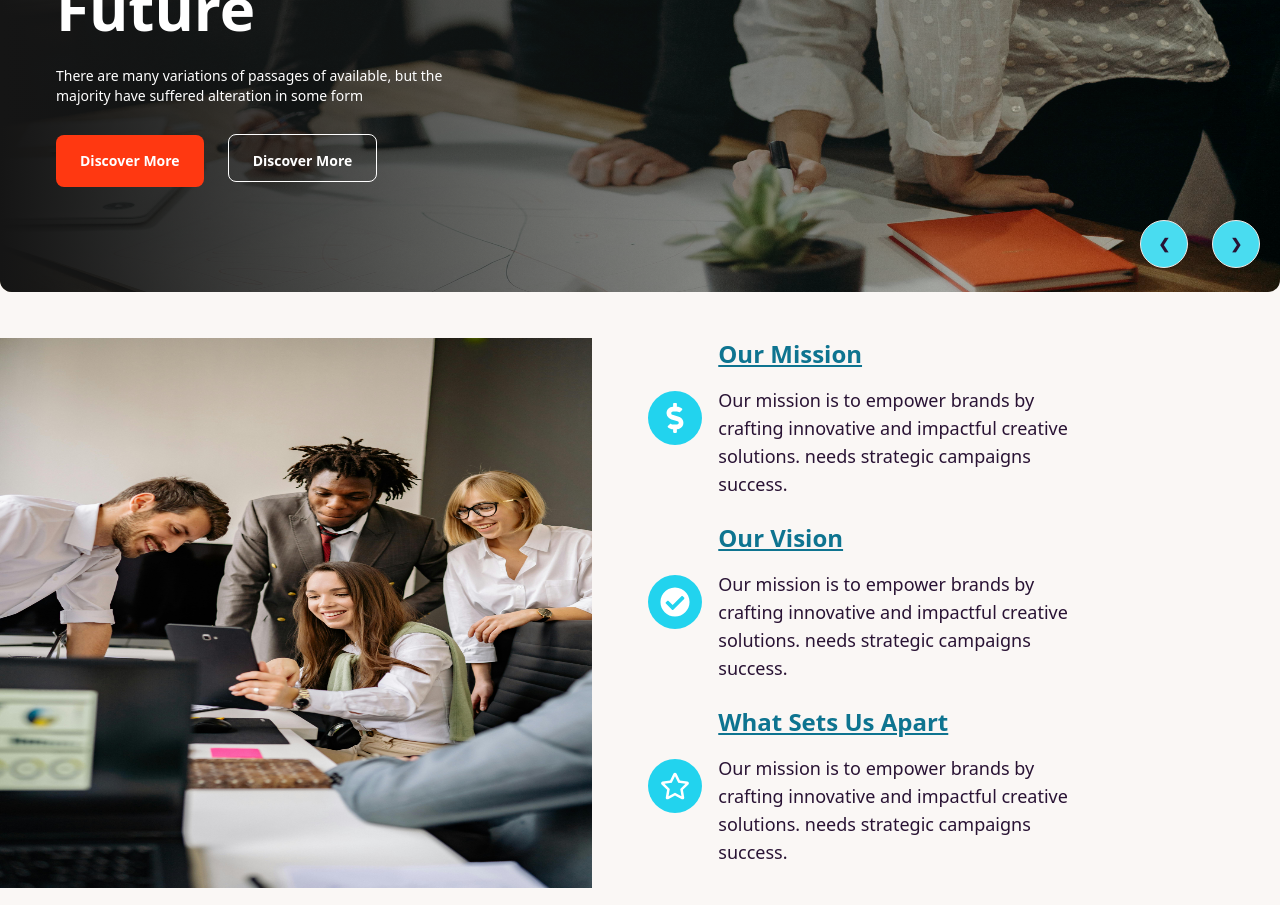
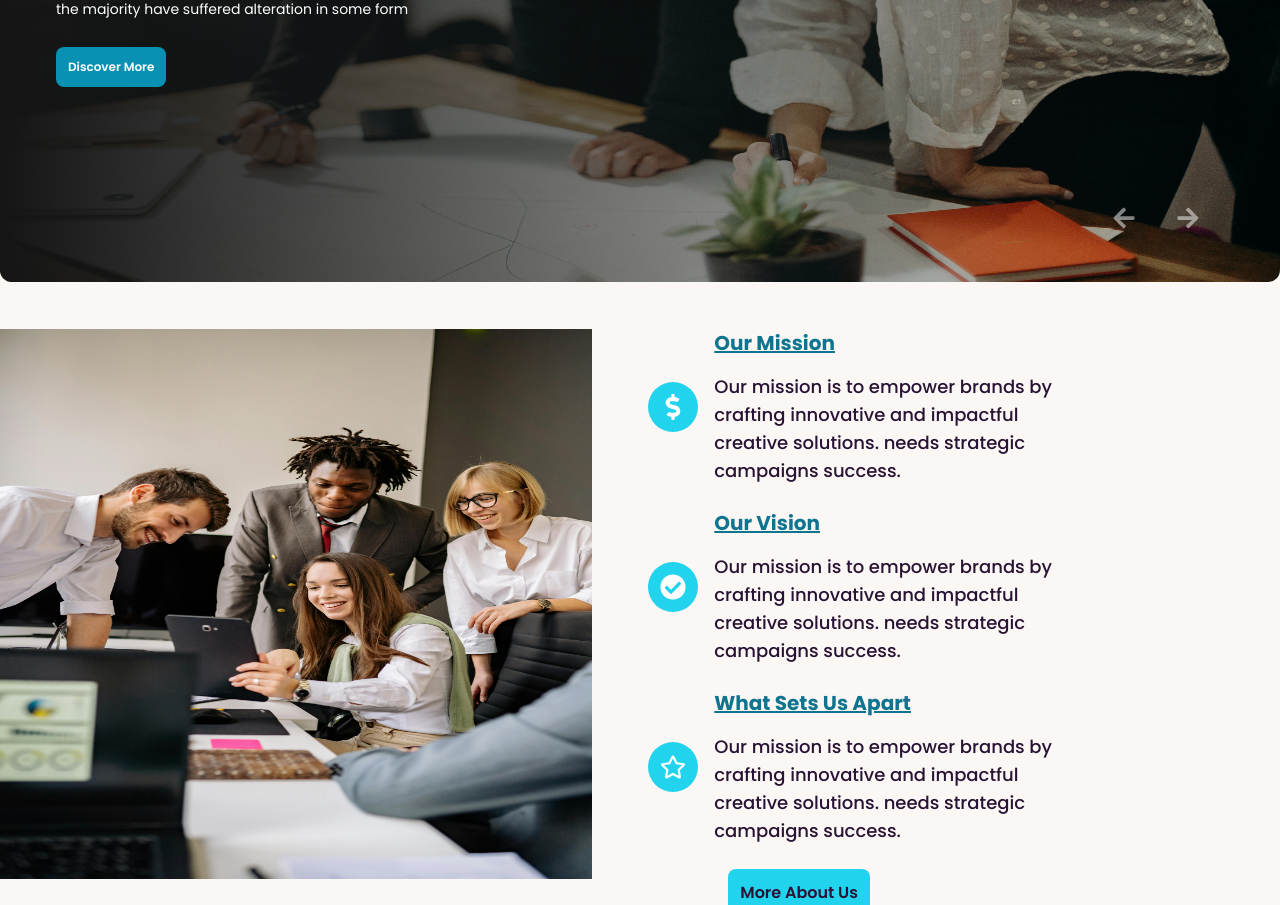
Before and after one commit to sumondas2001/React-Corporate-Website, a React app: page / in a window 1280 px wide. Shown: the part 380-1285 px from the top of the page. Built offline with nearby package versions, Linux system fonts and the light colour scheme; the HTML template or start-up script is replaced by a standard one.

Commit message:
about section and slider section and firebase setup

```diff
--- a/package.json
+++ b/package.json
@@ -11,6 +11,8 @@
   },
   "dependencies": {
     "aos": "^2.3.4",
+    "axios": "^1.7.7",
+    "firebase": "^11.0.1",
     "localforage": "^1.10.0",
     "match-sorter": "^7.0.0",
     "react": "^18.3.1",
--- a/src/components/About/About.jsx
+++ b/src/components/About/About.jsx
@@ -13,42 +13,48 @@ const About = () => {
           <div className="mt-10 mb-10 flex gap-14 ">
 
 
-               <div data-aos="fade-down" >
+               <div data-aos="fade-up"
+                    data-aos-easing="ease-out-cubic"
+                    data-aos-duration="1500"
+                    data-aos-offset="100">
                     <img className="w-[600px] h-[550px]" src={aboutImg} alt="" />
                </div>
 
 
-               <div data-aos="fade-down" className="w-1/2   ">
+               <div className="w-1/2   " data-aos="fade-up"
+                    data-aos-easing="ease-out-cubic"
+                    data-aos-duration="2500"
+                    data-aos-offset="100">
 
                     <div className="mb-6 flex items-center gap-4 ">
                          <div className="bg-cyan-400 p-3 rounded-full inline-flex items-center justify-center">
-                              <FaDollarSign className="text-white" size={30}></FaDollarSign>
+                              <FaDollarSign className="text-white" size={26}></FaDollarSign>
                          </div>
                          <div>
-                              <h1 className="text-2xl mb-4  font-black text-cyan-700 underline">Our Mission</h1>
+                              <h1 className="text-xl mb-4  font-bold text-cyan-700 underline">Our Mission</h1>
                               <p className="text-lg font-medium w-8/12">Our mission is to empower brands by crafting innovative and impactful creative solutions. needs strategic campaigns success.</p>
                          </div>
                     </div>
                     <div className="mb-6 flex gap-4 items-center">
                          <div className="bg-cyan-400 p-3 rounded-full inline-flex items-center justify-center">
-                              <FaCheckCircle className="text-white" size={30}></FaCheckCircle>
+                              <FaCheckCircle className="text-white" size={26}></FaCheckCircle>
                          </div>
                          <div>
-                              <h1 className="text-2xl mb-4  font-black text-cyan-700 underline">Our Vision</h1>
+                              <h1 className="text-xl mb-4  font-bold text-cyan-700 underline">Our Vision</h1>
                               <p className="text-lg font-medium w-8/12">Our mission is to empower brands by crafting innovative and impactful creative solutions. needs strategic campaigns success.</p>
                          </div>
                     </div>
                     <div className="mb-6 flex gap-4 items-center">
                          <div className="bg-cyan-400 p-3 rounded-full inline-flex items-center justify-center">
-                              <FaRegStar className="text-white" size={30}></FaRegStar>
+                              <FaRegStar className="text-white" size={26}></FaRegStar>
                          </div>
                          <div>
-                              <h1 className="text-2xl mb-4  font-black text-cyan-700 underline">What Sets Us Apart</h1>
+                              <h1 className="text-xl mb-4  font-bold text-cyan-700 underline">What Sets Us Apart</h1>
                               <p className="text-lg font-medium w-8/12">Our mission is to empower brands by crafting innovative and impactful creative solutions. needs strategic campaigns success.</p>
                          </div>
                     </div>
-                    <div className="mt-10 ml-20">
-                         <button className="btn text-xl font-bold bg-cyan-400 hover:bg-cyan-700">More About Us</button>
+                    <div className="mt-6 ml-20">
+                         <button className=" rounded-lg p-3 text-base font-semibold bg-cyan-400 hover:bg-cyan-700">More About Us</button>
                     </div>
                </div>
           </div>
--- a/src/components/Home/Home.jsx
+++ b/src/components/Home/Home.jsx
@@ -1,6 +1,7 @@
 import About from "../../components/About/About";
 import Slider from "../Slider/slider";
 import Timeline from "../Growth/Growth";
+import OurTeam from "../OurTeam/OurTeam";
 
 
 const Home = () => {
@@ -9,6 +10,7 @@ const Home = () => {
                <Slider></Slider>
                <About></About>
                <Timeline></Timeline>
+               <OurTeam></OurTeam>
           </div>
      );
 };
--- a/src/components/Root.jsx
+++ b/src/components/Root.jsx
@@ -5,7 +5,7 @@ import Footer from "./Footer/Footer";
 
 const Root = () => {
      return (
-          <div className="max-w-7xl mx-auto">
+          <div className="max-w-7xl mx-auto font-poppins">
                <Navbar />
                <Outlet></Outlet>
                <Footer></Footer>
--- a/src/components/Slider/Slider.jsx
+++ b/src/components/Slider/Slider.jsx
@@ -4,27 +4,30 @@ import img3 from '../../assets/homeCarousel/pexels-divinetechygirl-1181396.jpg';
 import img4 from '../../assets/homeCarousel/pexels-jopwell-2422277.jpg';
 import img5 from '../../assets/homeCarousel/pexels-marily-torres-227778-776615.jpg';
 import img6 from '../../assets/homeCarousel/pexels-rethaferguson-3811082.jpg';
+import { FaArrowRight, FaArrowLeft } from "react-icons/fa";
+
 
 const Slider = () => {
      return (
-          <div className="carousel w-full h-[600px]">
+          <div className="carousel w-full h-[590px]">
                <div id="slide1" className="carousel-item relative w-full">
                     <img
                          src={img1}
                          className="w-full rounded-xl" />
                     <div className="absolute rounded-xl h-full pl-14 top-0 left-0 right-0 justify-start flex gap-6 items-center bg-gradient-to-r from-[#151515] to-[rgba(21, 21, 21, 0.00)]">
                          <div className="space-y-7 w-1/3 ">
-                              <h1 className="text-6xl font-bold text-white">Innovating for a Sustainable Future</h1>
+                              <h1 className="text-2xl font-bold text-white">Innovating for a Sustainable Future</h1>
                               <p className="text-sm font-normal text-white">There are many variations of passages of  available, but the majority have suffered alteration in some form</p>
                               <div className="">
-                                   <button className="bg-[#FF3811] text-sm font-semibold text-white px-6 py-4 rounded-lg hover:bg-[#f06549] mr-6">Discover More</button>
-                                   <button className=" text-sm font-semibold text-white px-6 py-4 rounded-lg btn-outline btn">Discover More</button>
+                                   <button className="bg-cyan-600 text-xs  font-semibold text-white p-3 rounded-lg hover:bg-cyan-700 mr-6">Discover More</button>
+
+
                               </div>
                          </div>
                     </div>
-                    <div className="absolute bottom-0 left-5 right-5 justify-end flex -translate-y-1/2 transform gap-6">
-                         <a href="#slide6" className="btn  btn-circle hover:bg-[#76efff] bg-[#49dcf0] ">❮</a>
-                         <a href="#slide2" className="btn  btn-circle hover:bg-[#76efff] bg-[#49dcf0] ">❯</a>
+                    <div className="absolute bottom-10  left-5 right-20 justify-end flex -translate-y-1/2 transform gap-10">
+                         <a href="#slide6" ><FaArrowLeft className="text-2xl text-white opacity-50" /></a>
+                         <a href="#slide2"  ><FaArrowRight className="text-2xl  text-white opacity-50" /></a>
                     </div>
                </div>
                <div id="slide2" className="carousel-item relative w-full">
@@ -33,17 +36,18 @@ const Slider = () => {
                          className="w-full rounded-xl" />
                     <div className="absolute rounded-xl h-full pl-14 top-0 left-0 right-0 justify-start flex gap-6 items-center bg-gradient-to-r from-[#151515] to-[rgba(21, 21, 21, 0.00)]">
                          <div className="space-y-7 w-1/3 ">
-                              <h1 className="text-6xl font-bold text-white">Empowering Your Business with Advanced Solutions</h1>
+                              <h1 className="text-2xl font-bold text-white">Innovating for a Sustainable Future</h1>
                               <p className="text-sm font-normal text-white">There are many variations of passages of  available, but the majority have suffered alteration in some form</p>
                               <div className="">
-                                   <button className="bg-[#FF3811] text-sm font-semibold text-white px-6 py-4 rounded-lg hover:bg-[#f06549] mr-6">Discover More</button>
-                                   <button className=" text-sm font-semibold text-white px-6 py-4 rounded-lg btn-outline btn">Discover More</button>
+                                   <button className="bg-cyan-600 text-xs  font-semibold text-white p-3 rounded-lg hover:bg-cyan-700 mr-6">Discover More</button>
+
+
                               </div>
                          </div>
                     </div>
-                    <div className="absolute bottom-0 left-5 right-5 justify-end flex -translate-y-1/2 transform gap-6">
-                         <a href="#slide2" className="btn  btn-circle hover:bg-[#76efff] bg-[#49dcf0] ">❮</a>
-                         <a href="#slide3" className="btn  btn-circle hover:bg-[#76efff] bg-[#49dcf0] ">❯</a>
+                    <div className="absolute bottom-10  left-5 right-20 justify-end flex -translate-y-1/2 transform gap-10">
+                         <a href="#slide2" ><FaArrowLeft className="text-2xl text-white opacity-50" /></a>
+                         <a href="#slide3"  ><FaArrowRight className="text-2xl  text-white opacity-50" /></a>
                     </div>
                </div>
                <div id="slide3" className="carousel-item relative w-full">
@@ -52,17 +56,18 @@ const Slider = () => {
                          className="w-full rounded-xl" />
                     <div className="absolute rounded-xl h-full pl-14 top-0 left-0 right-0 justify-start flex gap-6 items-center bg-gradient-to-r from-[#151515] to-[rgba(21, 21, 21, 0.00)]">
                          <div className="space-y-7 w-1/3 ">
-                              <h1 className="text-6xl font-bold text-white">Building Partnerships, Delivering Results</h1>
+                              <h1 className="text-2xl font-bold text-white">Innovating for a Sustainable Future</h1>
                               <p className="text-sm font-normal text-white">There are many variations of passages of  available, but the majority have suffered alteration in some form</p>
                               <div className="">
-                                   <button className="bg-[#FF3811] text-sm font-semibold text-white px-6 py-4 rounded-lg hover:bg-[#f06549] mr-6">Discover More</button>
-                                   <button className=" text-sm font-semibold text-white px-6 py-4 rounded-lg btn-outline btn">Discover More</button>
+                                   <button className="bg-cyan-600 text-xs  font-semibold text-white p-3 rounded-lg hover:bg-cyan-700 mr-6">Discover More</button>
+
+
                               </div>
                          </div>
                     </div>
-                    <div className="absolute bottom-0 left-5 right-5 justify-end flex -translate-y-1/2 transform gap-6">
-                         <a href="#slide3" className="btn  btn-circle hover:bg-[#76efff] bg-[#49dcf0] ">❮</a>
-                         <a href="#slide4" className="btn  btn-circle hover:bg-[#76efff] bg-[#49dcf0] ">❯</a>
+                    <div className="absolute bottom-10  left-5 right-20 justify-end flex -translate-y-1/2 transform gap-10">
+                         <a href="#slide3" ><FaArrowLeft className="text-2xl text-white opacity-50" /></a>
+                         <a href="#slide4"  ><FaArrowRight className="text-2xl  text-white opacity-50" /></a>
                     </div>
                </div>
                <div id="slide4" className="carousel-item relative w-full">
@@ -71,17 +76,18 @@ const Slider = () => {
                          className="w-full rounded-xl" />
                     <div className="absolute rounded-xl h-full pl-14 top-0 left-0 right-0 justify-start flex gap-6 items-center bg-gradient-to-r from-[#151515] to-[rgba(21, 21, 21, 0.00)]">
                          <div className="space-y-7 w-1/3 ">
-                              <h1 className="text-6xl font-bold text-white">ATransforming Challenges into Opportunities</h1>
+                              <h1 className="text-2xl font-bold text-white">Innovating for a Sustainable Future</h1>
                               <p className="text-sm font-normal text-white">There are many variations of passages of  available, but the majority have suffered alteration in some form</p>
                               <div className="">
-                                   <button className="bg-[#FF3811] text-sm font-semibold text-white px-6 py-4 rounded-lg hover:bg-[#f06549] mr-6">Discover More</button>
-                                   <button className=" text-sm font-semibold text-white px-6 py-4 rounded-lg btn-outline btn">Discover More</button>
+                                   <button className="bg-cyan-600 text-xs  font-semibold text-white p-3 rounded-lg hover:bg-cyan-700 mr-6">Discover More</button>
+
+
                               </div>
                          </div>
                     </div>
-                    <div className="absolute bottom-0 left-5 right-5 justify-end flex -translate-y-1/2 transform gap-6">
-                         <a href="#slide4" className="btn  btn-circle hover:bg-[#76efff] bg-[#49dcf0] ">❮</a>
-                         <a href="#slide5" className="btn  btn-circle hover:bg-[#76efff] bg-[#49dcf0] ">❯</a>
+                    <div className="absolute bottom-10  left-5 right-20 justify-end flex -translate-y-1/2 transform gap-10">
+                         <a href="#slide4" ><FaArrowLeft className="text-2xl text-white opacity-50" /></a>
+                         <a href="#slide5"  ><FaArrowRight className="text-2xl  text-white opacity-50" /></a>
                     </div>
                </div>
                <div id="slide5" className="carousel-item relative w-full">
@@ -90,17 +96,18 @@ const Slider = () => {
                          className="w-full rounded-xl" />
                     <div className="absolute rounded-xl h-full pl-14 top-0 left-0 right-0 justify-start flex gap-6 items-center bg-gradient-to-r from-[#151515] to-[rgba(21, 21, 21, 0.00)]">
                          <div className="space-y-7 w-1/3 ">
-                              <h1 className="text-6xl font-bold text-white">Your Vision, Our Expertise</h1>
+                              <h1 className="text-2xl font-bold text-white">Innovating for a Sustainable Future</h1>
                               <p className="text-sm font-normal text-white">There are many variations of passages of  available, but the majority have suffered alteration in some form</p>
                               <div className="">
-                                   <button className="bg-[#FF3811] text-sm font-semibold text-white px-6 py-4 rounded-lg hover:bg-[#f06549] mr-6">Discover More</button>
-                                   <button className=" text-sm font-semibold text-white px-6 py-4 rounded-lg btn-outline btn">Discover More</button>
+                                   <button className="bg-cyan-600 text-xs  font-semibold text-white p-3 rounded-lg hover:bg-cyan-700 mr-6">Discover More</button>
+
+
                               </div>
                          </div>
                     </div>
-                    <div className="absolute bottom-0 left-5 right-5 justify-end flex -translate-y-1/2 transform gap-6">
-                         <a href="#slide5" className="btn  btn-circle hover:bg-[#76efff] bg-[#49dcf0] ">❮</a>
-                         <a href="#slide6" className="btn  btn-circle hover:bg-[#76efff] bg-[#49dcf0] ">❯</a>
+                    <div className="absolute bottom-10  left-5 right-20 justify-end flex -translate-y-1/2 transform gap-10">
+                         <a href="#slide5" ><FaArrowLeft className="text-2xl text-white opacity-50" /></a>
+                         <a href="#slide6"  ><FaArrowRight className="text-2xl  text-white opacity-50" /></a>
                     </div>
                </div>
                <div id="slide6" className="carousel-item relative w-full">
@@ -109,19 +116,22 @@ const Slider = () => {
                          className="w-full rounded-xl" />
                     <div className="absolute rounded-xl h-full pl-14 top-0 left-0 right-0 justify-start flex gap-6 items-center bg-gradient-to-r from-[#151515] to-[rgba(21, 21, 21, 0.00)]">
                          <div className="space-y-7 w-1/3 ">
-                              <h1 className="text-6xl font-bold text-white">Excellence in Every Project, Every Time</h1>
+                              <h1 className="text-2xl font-bold text-white">Innovating for a Sustainable Future</h1>
                               <p className="text-sm font-normal text-white">There are many variations of passages of  available, but the majority have suffered alteration in some form</p>
                               <div className="">
-                                   <button className="bg-[#FF3811] text-sm font-semibold text-white px-6 py-4 rounded-lg hover:bg-[#f06549] mr-6">Discover More</button>
-                                   <button className=" text-sm font-semibold text-white px-6 py-4 rounded-lg btn-outline btn">Discover More</button>
+                                   <button className="bg-cyan-600 text-xs  font-semibold text-white p-3 rounded-lg hover:bg-cyan-700 mr-6">Discover More</button>
+
+
                               </div>
                          </div>
                     </div>
-                    <div className="absolute bottom-0 left-5 right-5 justify-end flex -translate-y-1/2 transform gap-6">
-                         <a href="#slide5" className="btn  btn-circle hover:bg-[#76efff] bg-[#49dcf0] ">❮</a>
-                         <a href="#slide1" className="btn  btn-circle hover:bg-[#76efff] bg-[#49dcf0] ">❯</a>
+                    <div className="absolute bottom-10  left-5 right-20 justify-end flex -translate-y-1/2 transform gap-10">
+                         <a href="#slide5" ><FaArrowLeft className="text-2xl text-white opacity-50" /></a>
+                         <a href="#slide1"  ><FaArrowRight className="text-2xl  text-white opacity-50" /></a>
                     </div>
                </div>
+
+
 
 
 
--- a/src/index.css
+++ b/src/index.css
@@ -1,4 +1,5 @@
-@import url('https://fonts.googleapis.com/css2?family=Aleo:ital,wght@0,100..900;1,100..900&family=Poppins:ital,wght@0,400;0,500;0,600;0,700;0,800;0,900;1,300;1,400;1,500;1,600;1,700;1,800;1,900&family=Raleway:ital,wght@0,100..900;1,100..900&display=swap');
+@import url('https://fonts.googleapis.com/css2?family=Poppins:wght@400;500;600;700;800;900&display=swap');
+
 
 
 @tailwind base;
--- a/tailwind.config.js
+++ b/tailwind.config.js
@@ -7,7 +7,7 @@ export default {
   theme: {
     extend: {
       fontFamily: {
-        aleo: ' "Aleo", serif'
+        poppins: '"Poppins", serif'
       }
     },
   },
```
Also changed, not shown: public/team.json (added, +38 -0 lines), src/components/OurTeam/OurTeam.jsx (+19 -0 lines), src/firebased/firebased.confige.js (added, +24 -0 lines), 1 other file (tests, documents, lock files or other folders).
